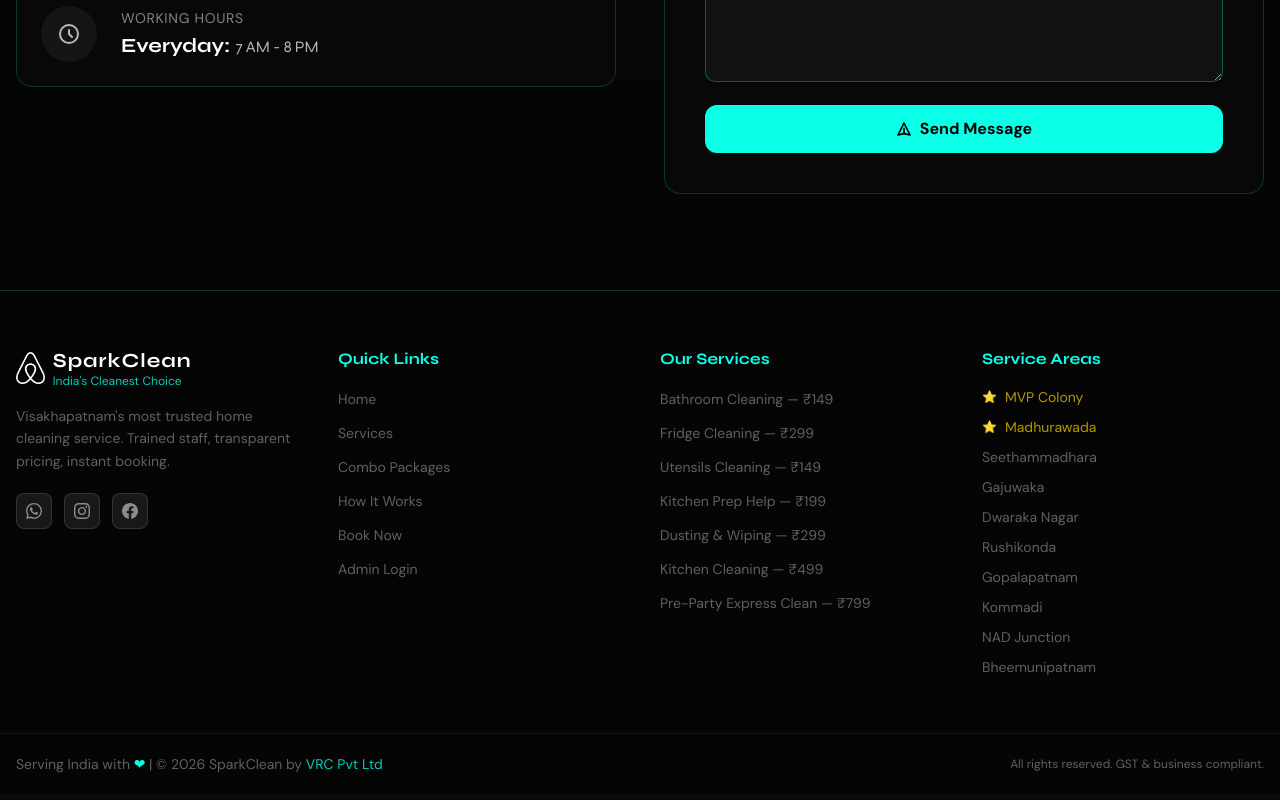
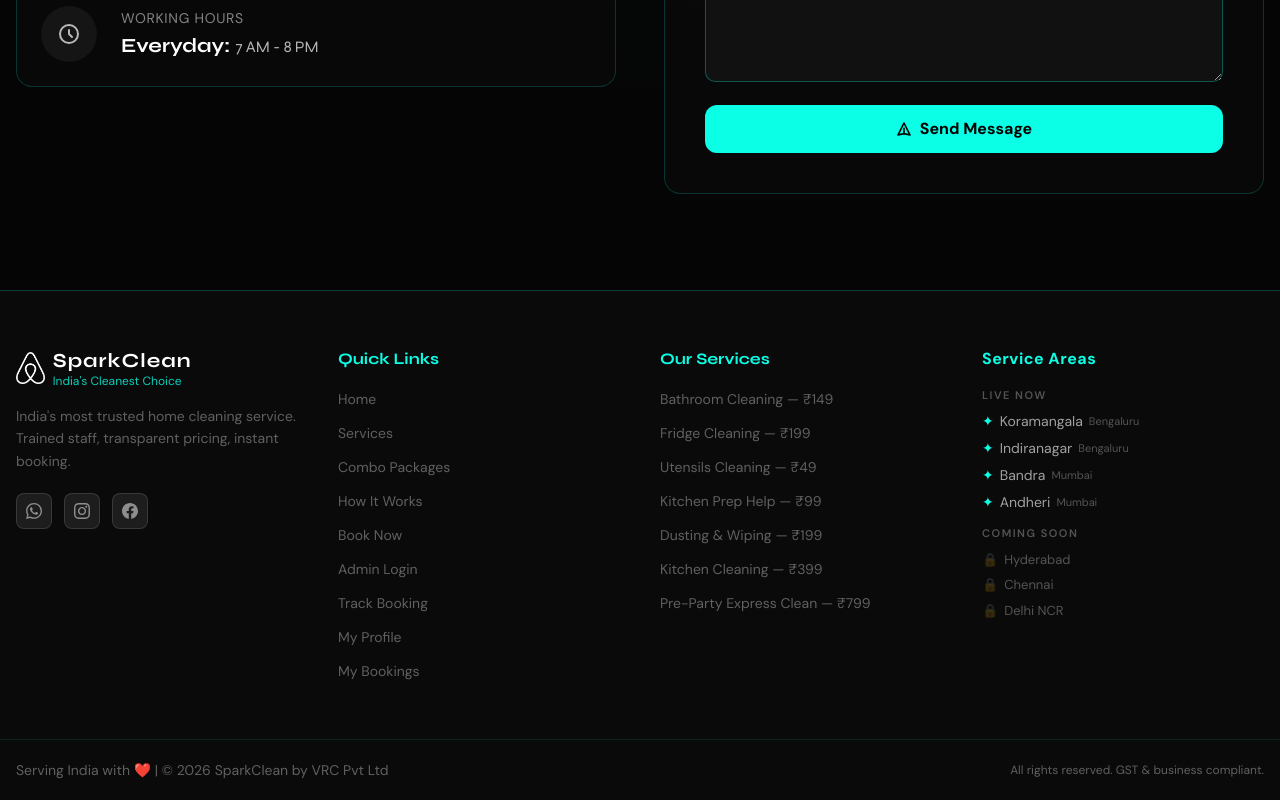
Before and after one commit to Bharathkalyan2005/sparkclean, a React (Create React App) app in the folder frontend/: page / in a window 1280 px wide. Shown: the part 8403-9203 px from the top of the page. Built offline with nearby package versions, Linux system fonts and the light colour scheme; no server answers.

Commit message:
chore: update footer text, pricing and service areas

```diff
--- a/frontend/src/components/Footer.tsx
+++ b/frontend/src/components/Footer.tsx
@@ -1,7 +1,29 @@
 import React from 'react';
 import { Link } from 'react-router-dom';
-import { SERVICES, SERVICE_AREAS } from '../data/services';
+import { SERVICES } from '../data/services';
 import Logo from './Logo';
+
+const footerAreas = [
+  // LIVE cities — with star badge
+  { name: "Koramangala",    city: "Bengaluru", live: true  },
+  { name: "Indiranagar",    city: "Bengaluru", live: true  },
+  { name: "Bandra",         city: "Mumbai",    live: true  },
+  { name: "Andheri",        city: "Mumbai",    live: true  },
+  // Coming Soon
+  { name: "Hyderabad",      city: "",          live: false },
+  { name: "Chennai",        city: "",          live: false },
+  { name: "Delhi NCR",      city: "",          live: false },
+];
+
+// Price overrides for display only in footer if needed, otherwise mapping over SERVICES is fine.
+const servicePriceOverrides: Record<string, number> = {
+  "Fridge Cleaning": 199,
+  "Utensils Cleaning": 49,
+  "Kitchen Prep Help": 99,
+  "Dusting & Wiping": 199,
+  "Kitchen Cleaning": 399,
+  "Pre-Party Express": 699,
+};
 
 const Footer: React.FC = () => {
   const scrollTo = (id: string) => {
@@ -10,7 +32,7 @@
   };
 
   return (
-    <footer className="relative" style={{ background: '#050505', borderTop: '1px solid rgba(10,255,230,0.2)' }}>
+    <footer className="relative" style={{ background: '#0A0A0A', borderTop: '1px solid rgba(10,255,230,0.2)' }}>
       {/* Top footer */}
       <div className="max-w-7xl mx-auto px-4 py-14">
         <div className="grid grid-cols-1 md:grid-cols-2 lg:grid-cols-4 gap-10">
@@ -20,7 +42,7 @@
               <Logo subText="India's Cleanest Choice" />
             </div>
             <p className="font-dm text-sm leading-relaxed mb-5" style={{ color: '#606060' }}>
-              Visakhapatnam's most trusted home cleaning service. Trained staff, transparent pricing, instant booking.
+              India's most trusted home cleaning service. Trained staff, transparent pricing, instant booking.
             </p>
             {/* Social Icons */}
             <div className="flex gap-3">
@@ -57,6 +79,9 @@
                 { label: 'How It Works', action: () => scrollTo('how-it-works') },
                 { label: 'Book Now', href: '/book' },
                 { label: 'Admin Login', href: '/sparkadmin' },
+                { label: 'Track Booking', href: '/track' },
+                { label: 'My Profile', href: '/profile' },
+                { label: 'My Bookings', href: '/bookings' },
               ].map((link, i) => (
                 <li key={i}>
                   {link.href ? (
@@ -64,7 +89,7 @@
                       {link.label}
                     </Link>
                   ) : (
-                    <button onClick={link.action} className="font-dm text-sm transition-colors text-left text-[#606060] hover:text-[#0AFFE6]">
+                    <button onClick={link.action!} className="font-dm text-sm transition-colors text-left text-[#606060] hover:text-[#0AFFE6]">
                       {link.label}
                     </button>
                   )}
@@ -77,31 +102,96 @@
           <div>
             <h4 className="font-syne font-bold mb-4" style={{ color: '#0AFFE6' }}>Our Services</h4>
             <ul className="space-y-2.5">
-              {SERVICES.slice(0, 7).map(s => (
-                <li key={s.id}>
-                  <Link to="/book" className="font-dm text-sm transition-colors text-[#606060] hover:text-[#0AFFE6]">
-                    {s.name} — ₹{s.price}
-                  </Link>
-                </li>
-              ))}
+              {SERVICES.slice(0, 7).map(s => {
+                const displayPrice = servicePriceOverrides[s.name] ?? s.price;
+                return (
+                  <li key={s.id}>
+                    <Link to="/book" className="font-dm text-sm transition-colors text-[#606060] hover:text-[#0AFFE6]">
+                      {s.name} — ₹{displayPrice}
+                    </Link>
+                  </li>
+                );
+              })}
             </ul>
           </div>
 
           {/* Areas */}
           <div>
-            <h4 className="font-syne font-bold mb-4" style={{ color: '#0AFFE6' }}>Service Areas</h4>
-            <ul className="space-y-2.5">
-              {SERVICE_AREAS.map((area, i) => (
-                <li key={i} className="flex items-center gap-2">
-                  {area.premium && <span className="text-yellow-400 text-xs">⭐</span>}
-                  <Link to={`/book?area=${encodeURIComponent(area.name)}`}
-                    className="font-dm text-sm transition-colors text-[#606060] hover:text-[#0AFFE6]"
-                    style={area.premium ? { color: 'rgba(255,215,0,0.7)' } : {}}>
-                    {area.name}
-                  </Link>
-                </li>
-              ))}
-            </ul>
+            <h4 style={{
+              color        : '#0AFFE6',
+              fontWeight   : '700',
+              fontSize     : '16px',
+              marginBottom : '16px',
+              letterSpacing: '0.5px',
+            }}>
+              Service Areas
+            </h4>
+
+            {/* Live Cities */}
+            <p style={{
+              color       : 'rgba(255,255,255,0.3)',
+              fontSize    : '11px',
+              fontWeight  : '600',
+              letterSpacing:'1.5px',
+              marginBottom: '8px',
+              textTransform:'uppercase',
+            }}>
+              Live Now
+            </p>
+
+            {footerAreas
+              .filter(a => a.live)
+              .map(area => (
+                <p key={area.name} style={{
+                  color      : '#A0A0A0',
+                  fontSize   : '14px',
+                  marginBottom:'6px',
+                  display    : 'flex',
+                  alignItems : 'center',
+                  gap        : '6px',
+                }}>
+                  <span style={{ color: '#0AFFE6' }}>✦</span>
+                  {area.name}
+                  <span style={{
+                    fontSize  : '11px',
+                    color     : 'rgba(255,255,255,0.3)',
+                  }}>
+                    {area.city}
+                  </span>
+                </p>
+              ))
+            }
+
+            {/* Coming Soon Cities */}
+            <p style={{
+              color        : 'rgba(255,255,255,0.3)',
+              fontSize     : '11px',
+              fontWeight   : '600',
+              letterSpacing: '1.5px',
+              margin       : '12px 0 8px',
+              textTransform: 'uppercase',
+            }}>
+              Coming Soon
+            </p>
+
+            {footerAreas
+              .filter(a => !a.live)
+              .map(area => (
+                <p key={area.name} style={{
+                  color      : 'rgba(255,255,255,0.3)',
+                  fontSize   : '13px',
+                  marginBottom:'6px',
+                  display    : 'flex',
+                  alignItems : 'center',
+                  gap        : '6px',
+                }}>
+                  <span style={{ color: 'rgba(255,255,255,0.2)' }}>
+                    🔒
+                  </span>
+                  {area.name}
+                </p>
+              ))
+            }
           </div>
         </div>
       </div>
@@ -110,7 +200,7 @@
       <div className="py-5" style={{ borderTop: '1px solid rgba(10,255,230,0.1)' }}>
         <div className="max-w-7xl mx-auto px-4 flex flex-col md:flex-row items-center justify-between gap-3">
           <p className="font-dm text-sm text-center md:text-left" style={{ color: '#606060' }}>
-            Serving India with <span style={{ color: '#0AFFE6' }}>❤</span> | © 2026 SparkClean by <span style={{ color: '#00CDB7' }}>VRC Pvt Ltd</span>
+            Serving India with ❤️ | © 2026 SparkClean by VRC Pvt Ltd
           </p>
           <p className="font-dm text-xs" style={{ color: '#606060' }}>
             All rights reserved. GST &amp; business compliant.
```
Also changed, not shown: 2 other files (tests, documents, lock files or other folders).
